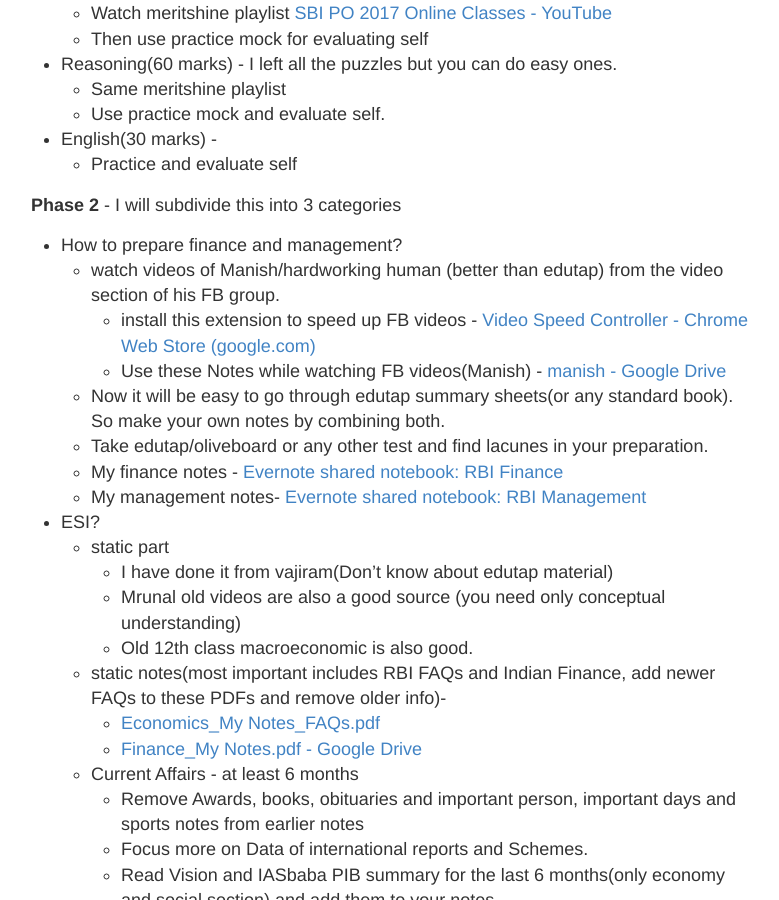
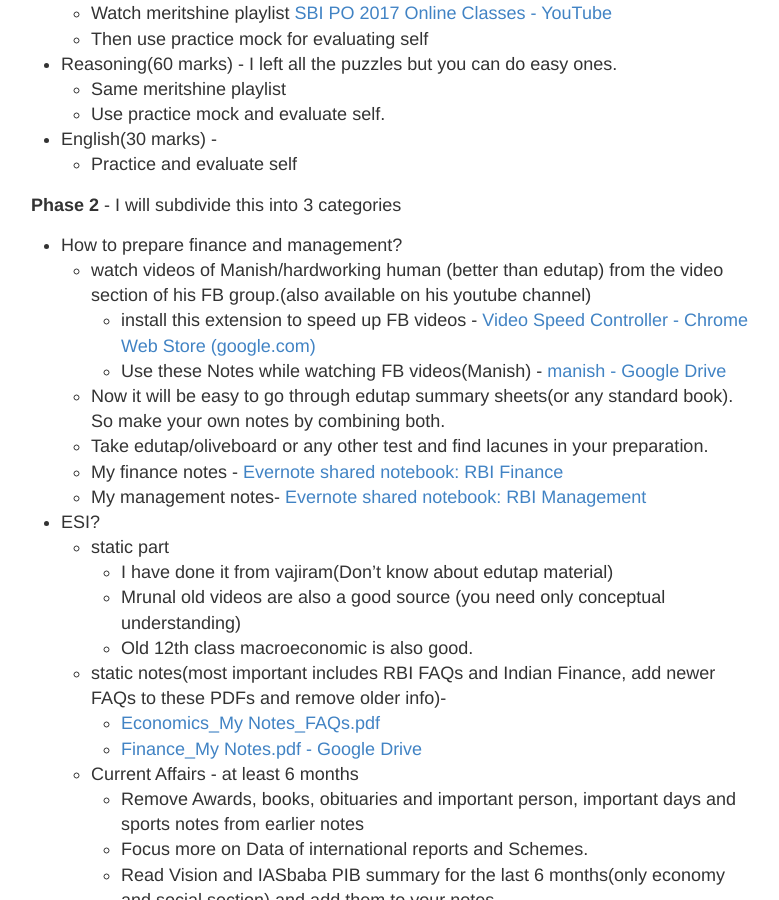
Before and after one commit to anilmodi2011/Blog, a Jekyll site: the page built from _posts/2020-10-23-hello.md, in a window 1280 px wide and 900 px high, scrolled down 859 px. Shown: the whole window, without its empty margins (249-1028 px from the left). Built offline with Jekyll 4.4.1, drawn with Linux system fonts in a browser that asks for light colours; some of the changed text lies outside the part shown.

Commit message:
Update and rename 2020-05-29-hello.md to 2020-10-23-hello.md

```diff
--- a/_posts/2020-05-29-hello.md
+++ b/_posts/2020-10-23-hello.md
@@ -40,7 +40,7 @@
 **Phase 2**  - I will subdivide this into 3 categories
 
 -	How to prepare finance and management?
-	-	watch videos of Manish/hardworking human (better than edutap) from the video section of his FB group.
+	-	watch videos of Manish/hardworking human (better than edutap) from the video section of his FB group.(also available on his youtube channel)
 		-	install this extension to speed up FB videos - [Video Speed Controller - Chrome Web Store (google.com)](https://chrome.google.com/webstore/detail/video-speed-controller/nffaoalbilbmmfgbnbgppjihopabppdk?hl=en)
 		-	Use these Notes while watching FB videos(Manish) - [manish - Google Drive](https://drive.google.com/drive/folders/1C0gK-HfO9yn7AMw3htJBbGHwH7xCMSKV)
 	-	Now it will be easy to go through edutap summary sheets(or any standard book). So make your own notes by combining both.
```
